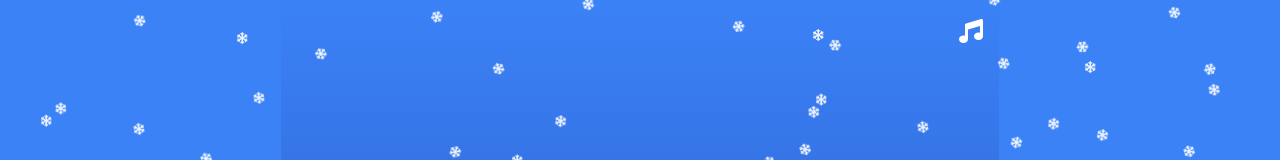
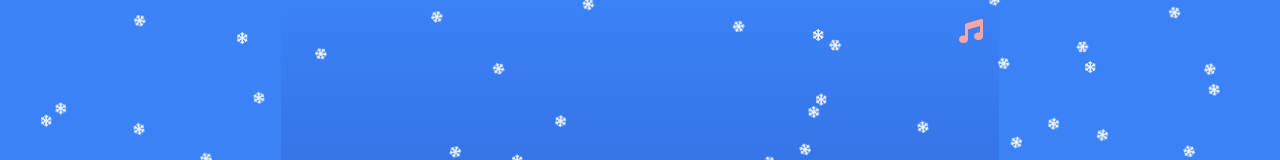
Before and after one commit to bukulele/santa, a Next.js app: page /parents-corner in a window 1280 px wide. Shown: the top 160 px of the page. Built offline with nearby package versions, Linux system fonts and the light colour scheme.

Commit message:
styles update

```diff
--- a/app/[userName]/page.js
+++ b/app/[userName]/page.js
@@ -8,14 +8,13 @@ import { FontAwesomeIcon } from "@fortawesome/react-fontawesome";
 import {
   faMusic,
   faGift,
-  faPlus,
-  faQuestionCircle,
   faCandyCane,
   faTree,
 } from "@fortawesome/free-solid-svg-icons";
 import getStatusForDay from "../functions/getStatusForDay";
 
 export default function ChildPage({ params }) {
+  const [musicOn, setMusicOn] = useState(false);
   const { userName } = params;
   const calendarLength = 31; // Or 31 based on parent selection
 
@@ -30,6 +29,11 @@ export default function ChildPage({ params }) {
 
   // Randomly select a phrase
   const [phrase, setPhrase] = useState("");
+
+  const handleMusicPlay = () => {
+    console.log("handleMusicPlay");
+    setMusicOn(!musicOn);
+  };
 
   useEffect(() => {
     const randomPhrase = phrases[Math.floor(Math.random() * phrases.length)];
@@ -47,8 +51,11 @@ export default function ChildPage({ params }) {
       <div className="relative flex flex-col items-center justify-center min-h-screen bg-gradient-to-b from-blue-500 to-blue-800 p-4">
         {/* Music Toggle in the Top Right Corner */}
         <div className="absolute top-4 right-4">
-          <button className="text-white text-2xl">
-            <FontAwesomeIcon icon={faMusic} />
+          <button className="text-white text-2xl" onClick={handleMusicPlay}>
+            <FontAwesomeIcon
+              className={musicOn ? "text-white" : "text-red-300"}
+              icon={faMusic}
+            />
           </button>
         </div>
 
@@ -65,10 +72,10 @@ export default function ChildPage({ params }) {
                 key={index}
                 className={`relative p-4 rounded-lg shadow-lg text-center ${
                   dayObj.status === "locked"
-                    ? "bg-gray-300 cursor-not-allowed"
+                    ? "bg-gray-300"
                     : dayObj.status === "done"
-                    ? "bg-green-300"
-                    : "bg-red-300 cursor-pointer hover:bg-red-400"
+                    ? "bg-green-300 hover:bg-green-400"
+                    : "bg-red-300 hover:bg-red-400"
                 }`}
               >
                 {/* Icon based on status */}
```
